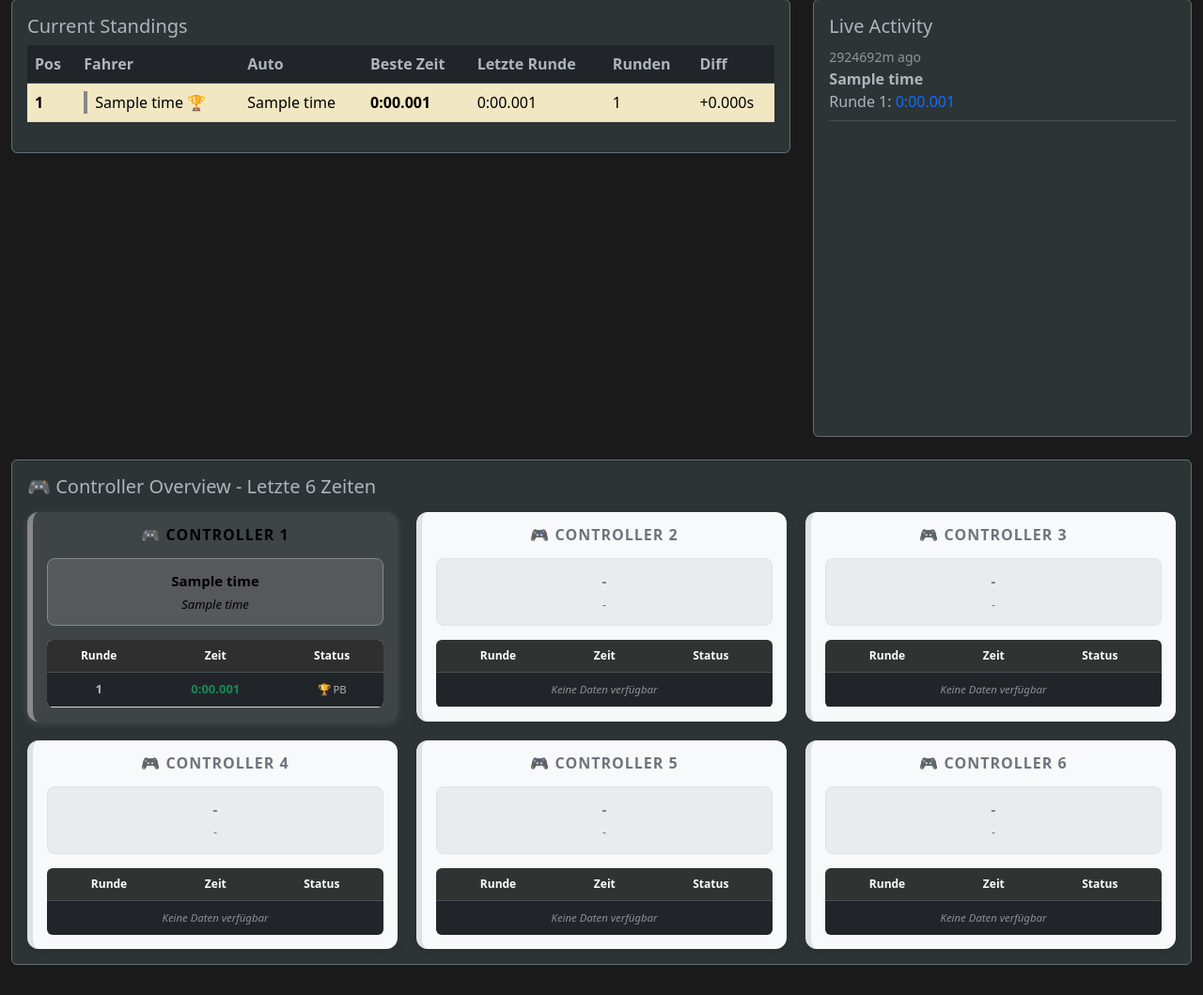
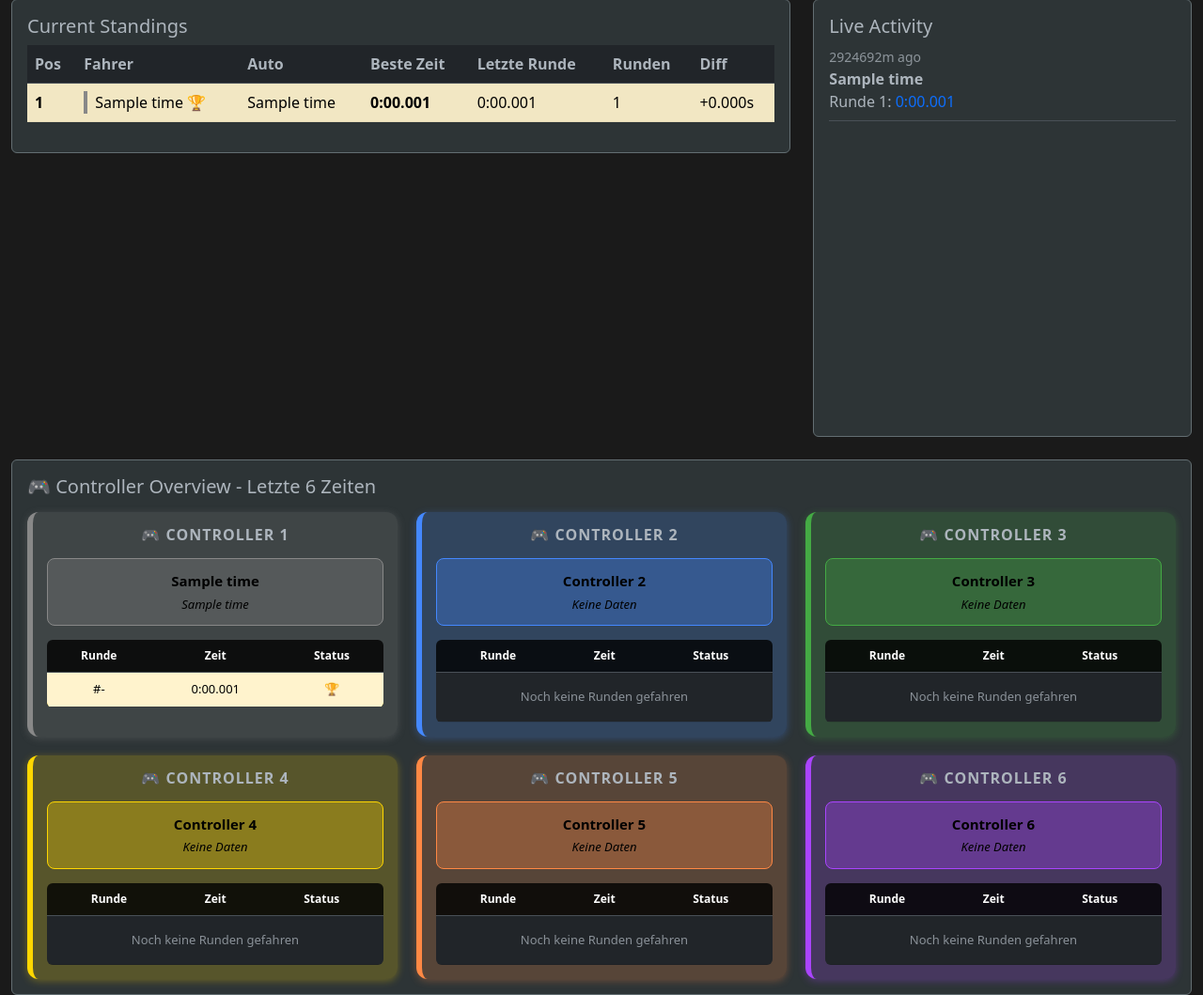
Before and after one commit to Lockeee86/SmartRace-LiveDashboard, a Flask app: page / in a window 1280 px wide. Shown: the part 323-1382 px from the top of the page at 94% size. Before the commit the page ends 1350 px from the top, so only its background shows below. Run offline with Flask 3, Linux system fonts and the light colour scheme; tables that the repository leaves empty hold one stand-in row (values such as "Sample post").

Commit message:
Update dashboard.html

```diff
--- a/templates/dashboard.html
+++ b/templates/dashboard.html
@@ -288,113 +288,115 @@ function updateDashboard() {
         });
 }
 
-// KORRIGIERTE Controller-Tabellen Update Funktion
+/// DEBUG Controller-Tabellen Update Funktion
 function updateControllerTables() {
+    console.log('🔍 DEBUG: dashboardData =', dashboardData);
+
     for (let controllerId = 1; controllerId <= 6; controllerId++) {
         const controllerData = dashboardData[controllerId.toString()];
+        console.log(`🔍 DEBUG Controller ${controllerId}:`, controllerData);
+
         const tableBody = document.getElementById(`controller-${controllerId}-times`);
         const driverName = document.querySelector(`#controller-${controllerId} .driver-name`);
         const carName = document.querySelector(`#controller-${controllerId} .car-name`);
         const controllerTable = document.getElementById(`controller-${controllerId}`);
+
+        // ✅ IMMER eine Farbe setzen (auch ohne Daten)
+        let controllerColor;
+
+        if (controllerData && controllerData.color) {
+            // Farbe aus Datenbank
+            controllerColor = controllerData.color;
+            console.log(`🎨 DB-Farbe Controller ${controllerId}:`, controllerColor);
+        } else {
+            // Fallback-Farbe
+            controllerColor = getDefaultControllerColor(controllerId);
+            console.log(`🎨 Fallback-Farbe Controller ${controllerId}:`, controllerColor);
+        }
+
+        // ✅ IMMER Background setzen
+        const lightColor = hexToRgba(controllerColor, 0.2);
+        const mediumColor = hexToRgba(controllerColor, 0.3);
+
+        console.log(`🎨 Setze Farben für Controller ${controllerId}: light=${lightColor}, medium=${mediumColor}`);
+
+        // Background setzen (auch ohne Daten!)
+        controllerTable.style.setProperty('background', lightColor, 'important');
+        controllerTable.style.setProperty('border-left', `6px solid ${controllerColor}`, 'important');
+        controllerTable.style.setProperty('box-shadow', `0 2px 8px ${hexToRgba(controllerColor, 0.3)}`, 'important');
+
+        // Driver-Info Background
+        const driverInfo = controllerTable.querySelector('.driver-info');
+        driverInfo.style.setProperty('background', mediumColor, 'important');
+        driverInfo.style.setProperty('border', `1px solid ${controllerColor}`, 'important');
+        driverInfo.style.setProperty('color', '#000', 'important');
 
         if (controllerData && controllerData.laps && controllerData.laps.length > 0) {
             // Update Fahrer/Auto Info
             driverName.textContent = controllerData.name || `Driver ${controllerId}`;
             carName.textContent = controllerData.car || `Car ${controllerId}`;
 
-            // ✨ Controller-Farbe aus der Datenbank
-            const controllerColor = controllerData.color || getDefaultControllerColor(controllerId);
-            console.log(`🎨 Controller ${controllerId} Farbe:`, controllerColor);
+            // Letzte 6 Zeiten holen und sortieren (neueste zuerst)
+            const recentLaps = controllerData.laps
+                .slice(-6)
+                .reverse();
 
-            // 🎯 KORREKTUR: Direkte Background-Styles setzen
-            const lightColor = hexToRgba(controllerColor, 0.2); // 20% für bessere Sichtbarkeit
-            const mediumColor = hexToRgba(controllerColor, 0.3); // 30% für Driver-Info
+            let personalBest = Math.min(...controllerData.laps.map(lap => lap.laptime));
 
-            // ✅ HAUPT-TABELLE Background und Border
-            controllerTable.style.setProperty('background', lightColor, 'important');
-            controllerTable.style.setProperty('border-left', `6px solid ${controllerColor}`, 'important');
-            controllerTable.style.setProperty('border-color', controllerColor, 'important');
-            controllerTable.style.setProperty('box-shadow', `0 2px 8px ${hexToRgba(controllerColor, 0.3)}`, 'important');
-
-            // ✅ DRIVER-INFO Background
-            const driverInfo = controllerTable.querySelector('.driver-info');
-            driverInfo.style.setProperty('background', mediumColor, 'important');
-            driverInfo.style.setProperty('border', `1px solid ${controllerColor}`, 'important');
-            driverInfo.style.setProperty('color', '#000', 'important'); // Schwarzer Text für Lesbarkeit
-
-            // ✅ HEADER Farbe zurücksetzen (nicht den Namen färben)
-            const header = controllerTable.querySelector('.controller-header');
-            header.style.color = '#000'; // Schwarz für Lesbarkeit
-            header.style.fontWeight = 'bold';
-
-            // ✅ TABLE Background
-            const table = controllerTable.querySelector('table');
-            table.style.setProperty('background', 'rgba(255,255,255,0.9)', 'important');
-
-            // Zeige letzte 6 Zeiten
-            const lastSixLaps = controllerData.laps.slice(-6).reverse();
-            let html = '';
-
-            lastSixLaps.forEach((lap, index) => {
-                const isPersonalBest = lap.laptime === controllerData.best_time;
+            tableBody.innerHTML = recentLaps.map((lap, index) => {
+                const isPersonalBest = lap.laptime === personalBest;
                 const isLatest = index === 0;
 
-                let statusClass = '';
-                let statusText = '';
+                let rowClass = '';
                 let rowStyle = '';
 
                 if (isPersonalBest) {
-                    statusClass = 'text-success fw-bold';
-                    statusText = '🏆 PB';
-                    // PB-Zeile mit Gold-Highlight
-                    rowStyle = `style="background: linear-gradient(90deg, rgba(255,215,0,0.4), rgba(255,215,0,0.1)) !important;"`;
+                    rowClass = 'table-warning';
+                    rowStyle = 'background: linear-gradient(90deg, #ffd700, #ffed4a) !important;';
                 } else if (isLatest) {
-                    statusClass = 'text-primary fw-bold';
-                    statusText = '🏁 Last';
-                    // Neueste Runde mit Controller-Farbe
-                    rowStyle = `style="background: linear-gradient(90deg, ${hexToRgba(controllerColor, 0.4)}, transparent) !important;"`;
+                    const gradientColor = hexToRgba(controllerColor, 0.4);
+                    rowStyle = `background: linear-gradient(90deg, ${gradientColor}, rgba(248,249,250,0.8)) !important;`;
                 }
 
-                const lapNumber = controllerData.laps.length - index;
-
-                html += `
-                    <tr ${rowStyle}>
-                        <td><strong>${lapNumber}</strong></td>
-                        <td class="${statusClass}">${formatTime(lap.laptime)}</td>
-                        <td><small>${statusText}</small></td>
+                return `
+                    <tr class="${rowClass}" style="${rowStyle}">
+                        <td>#${lap.lapNumber || '-'}</td>
+                        <td>${formatTime(lap.laptime)}</td>
+                        <td>${isPersonalBest ? '🏆' : (isLatest ? '🏁' : '')}</td>
                     </tr>
                 `;
-            });
-
-            tableBody.innerHTML = html;
+            }).join('');
 
         } else {
-            // ✅ INAKTIVE Controller - Grau
-            driverName.textContent = '-';
-            carName.textContent = '-';
+            // Keine Daten - aber trotzdem Farbe setzen!
+            driverName.textContent = `Controller ${controllerId}`;
+            carName.textContent = 'Keine Daten';
+
             tableBody.innerHTML = `
                 <tr>
-                    <td colspan="3" class="text-muted text-center">
-                        <small><em>Keine Daten verfügbar</em></small>
+                    <td colspan="3" class="text-muted text-center py-3">
+                        Noch keine Runden gefahren
                     </td>
                 </tr>
             `;
-
-            // Neutrales Styling für inaktive Controller
-            controllerTable.style.setProperty('background', '#f8f9fa', 'important');
-            controllerTable.style.setProperty('border-left', '6px solid #dee2e6', 'important');
-            controllerTable.style.setProperty('border-color', '#dee2e6', 'important');
-            controllerTable.style.setProperty('box-shadow', '0 2px 8px rgba(0,0,0,0.1)', 'important');
-
-            const driverInfo = controllerTable.querySelector('.driver-info');
-            driverInfo.style.setProperty('background', '#e9ecef', 'important');
-            driverInfo.style.setProperty('border', '1px solid #dee2e6', 'important');
-            driverInfo.style.setProperty('color', '#6c757d', 'important');
-
-            const header = controllerTable.querySelector('.controller-header');
-            header.style.color = '#6c757d';
         }
     }
+}
+
+// Erweiterte Fallback-Farben
+function getDefaultControllerColor(controllerId) {
+    const colors = {
+        1: '#FF4444', // Rot
+        2: '#4444FF', // Blau
+        3: '#44FF44', // Grün
+        4: '#FFFF44', // Gelb
+        5: '#FF8844', // Orange
+        6: '#8844FF'  // Violett
+    };
+
+    const color = colors[controllerId] || '#888888';
+    console.log(`🎨 getDefaultControllerColor(${controllerId}) = ${color}`);
+    return color;
 }
 
 // ✅ Verbesserte Farb-Konvertierung
```
